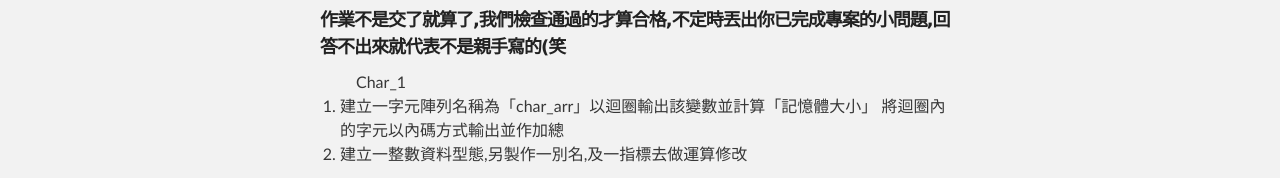
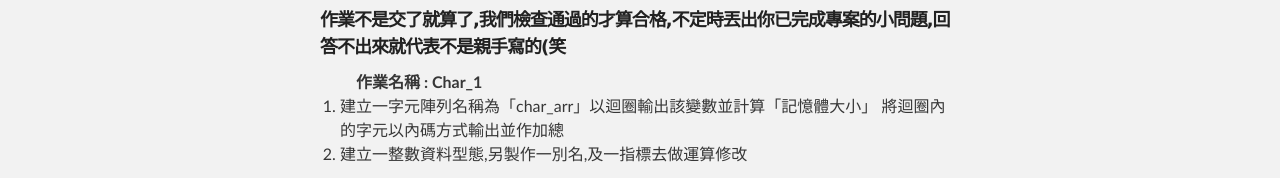
Before and after one commit to charlychiu/RemedialTeaching, a plain HTML site: page index.html in a window 1280 px wide. Shown: the part 616-794 px from the top of the page. Drawn offline with Linux system fonts and the light colour scheme.

Commit message:
no message

```diff
--- a/index.html
+++ b/index.html
@@ -80,7 +80,7 @@
 <h5>作業的多個小題寫在同"一個"專案之內,以call function形式去撰寫</h5>
 <h5>作業不是交了就算了,我們檢查通過的才算合格,不定時丟出你已完成專案的小問題,回答不出來就代表不是親手寫的(笑</h5>
 <ol>
-　Char_1</br>
+　<strong>作業名稱 : Char_1</strong></br>
 <li>建立一字元陣列名稱為「char_arr」以迴圈輸出該變數並計算「記憶體大小」
 將迴圈內的字元以內碼方式輸出並作加總</li>
 <li>建立一整數資料型態,另製作一別名,及一指標去做運算修改</li>
```
